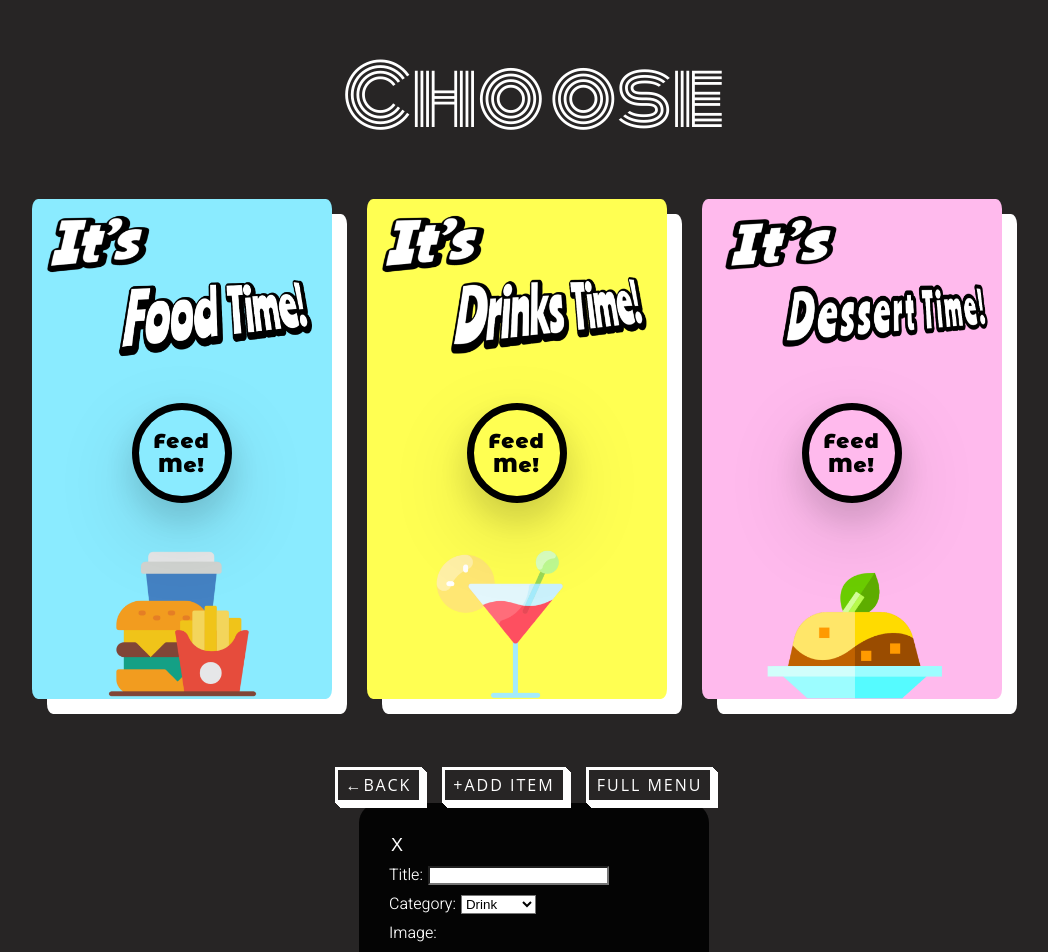
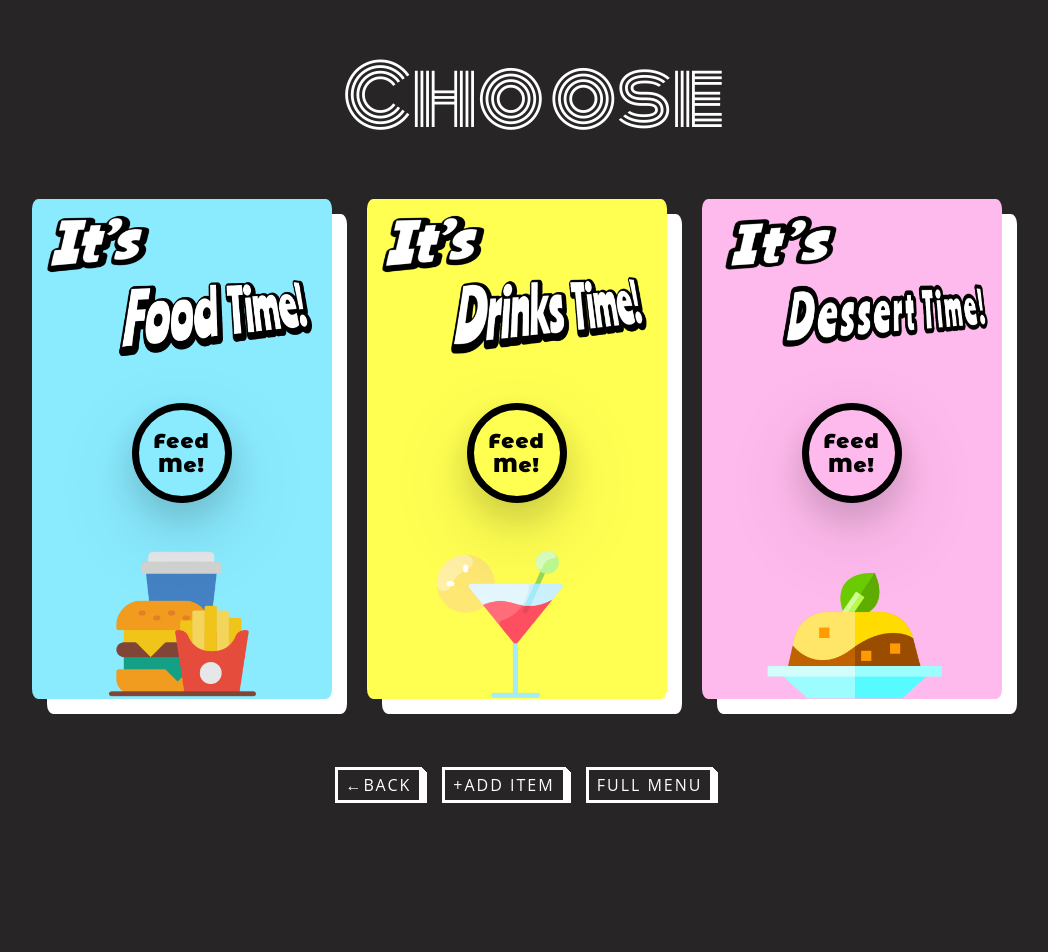
Before and after one commit to Thiratikan/FeedMe, a React (Create React App) app: page /feedtime in a window 1280 px wide. Shown: the top 952 px of the page, without its empty margins (106-1154 px from the left). After the commit the page ends 803 px from the top, so only its background shows below. Built offline with nearby package versions, Linux system fonts and the light colour scheme; a web font is replaced by a local one.

Commit message:
update Additemb\Box

```diff
--- a/src/AddItemModelbox.js
+++ b/src/AddItemModelbox.js
@@ -1,11 +1,20 @@
 import React from "react";
 import { BoxStyle, Div, ButtonSection } from "./styles/AddItemModelbox-styled";
+import { OverlayStyle } from "./styles/ModelBox-styled";
 
-function AddItemModelbox(open, children, onClose) {
-  if (!open) return null;
+// use {} to destructor props object
+// make sure to put in all the props name in the {}
+// ex. { isOpen, isClose }
+function AddItemModelbox({ isOpen, isClose }) {
+  if (!isOpen) {
+    return null;
+  }
+  console.log(isOpen);
   return (
+    // MAKE UR OWN MODAL STYLING FOR THIS COMPONENT
+    <OverlayStyle>
       <BoxStyle>
-      <button onClick={onClose}>X</button>
+        <button onClick={isClose}>X</button>
 
         <Div>
           <label>Title:</label>
@@ -34,6 +43,7 @@ function AddItemModelbox(open, children, onClose) {
           <button>Save</button>
         </ButtonSection>
       </BoxStyle>
+    </OverlayStyle>
   );
 }
 
--- a/src/Feedtime.js
+++ b/src/Feedtime.js
@@ -9,6 +9,12 @@ import AddItemModelbox from "./AddItemModelbox";
 function Feedtime() {
   const [isOpen, setIsOpen] = useState(false);
   const [itemType, setItemType] = useState("");
+
+  const [isOpenAddItem, setIsOpenAddItem] = useState(false);
+
+  const closeModel = () => {
+    setIsOpenAddItem(false);
+  };
 
   let navigate = useNavigate();
 
@@ -89,7 +95,13 @@ function Feedtime() {
             &#8592;Back
           </Button>
 
-          <Button bc="#ffffff" color="#ffffff" onClick={() => setIsOpen(true)}>
+          <Button
+            bc="#ffffff"
+            color="#ffffff"
+            onClick={() => {
+              setIsOpenAddItem(true);
+            }}
+          >
             &#43;Add Item
           </Button>
 
@@ -112,12 +124,7 @@ function Feedtime() {
         }}
       />
 
-      <AddItemModelbox
-        open={isOpen}
-        onClose={() => {
-          setIsOpen(false);
-        }}
-      />
+      <AddItemModelbox isOpen={isOpenAddItem} isClose={closeModel} />
     </>
   );
 }
```
Lines whose indentation alone changed are shown as unchanged.
